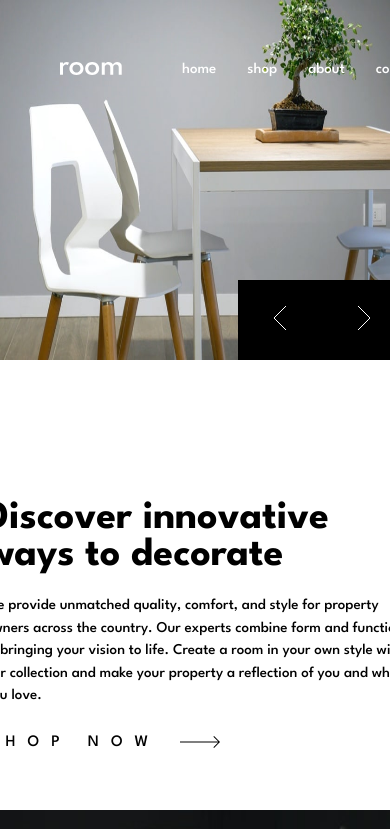
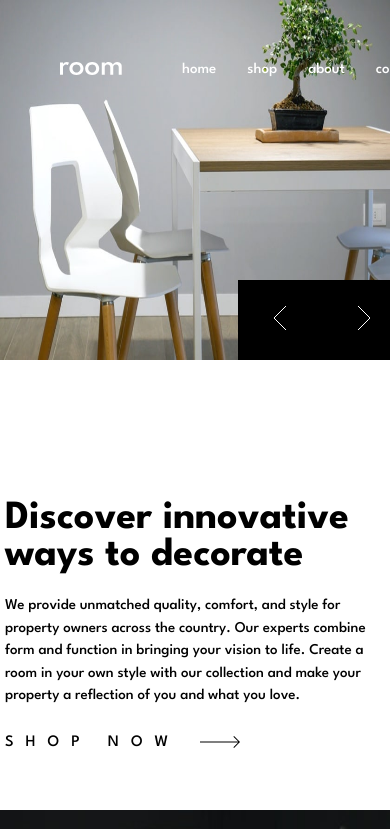
Before and after one commit to johnwav/frontendmentor, a React (Vite) app in the folder roomHomepage/roomHomepage/: page / in a window 390 px wide. Shown: the top 829 px of the page. Built offline with nearby package versions, Linux system fonts and the light colour scheme.

Commit message:
Chore: padding

```diff
--- a/roomHomepage/roomHomepage/src/Homepage.moudle.css
+++ b/roomHomepage/roomHomepage/src/Homepage.moudle.css
@@ -122,7 +122,7 @@
     width: 70%;
     height: 100%;
     padding-block: 60px;
-    /* padding-inline: 70px; */
+    padding-inline: 20px;
   }
 
   .btngrp {
```
